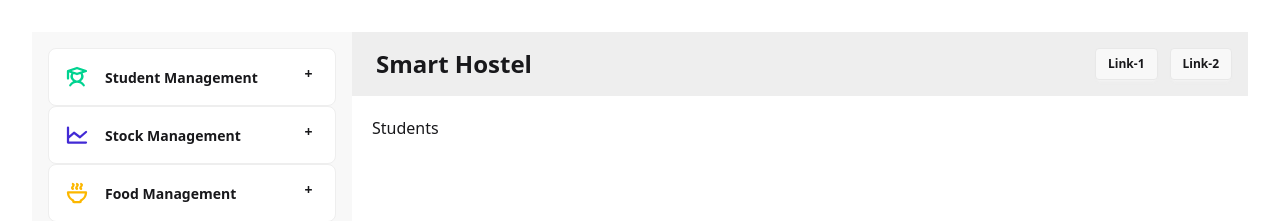
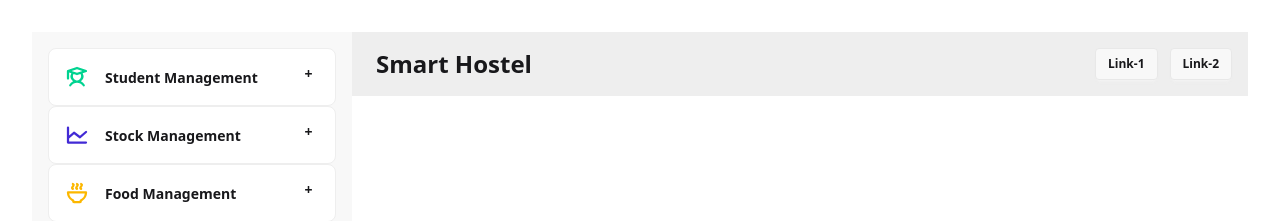
Before and after one commit to nurealammiaji/smart-hostel-client, a React (Vite) app: page /students in a window 1280 px wide. Shown: the top 221 px of the page. Built offline with nearby package versions, Linux system fonts and the light colour scheme.

Commit message:
new route added

```diff
--- a/src/components/MenuAccordion/MenuAccordion.jsx
+++ b/src/components/MenuAccordion/MenuAccordion.jsx
@@ -11,11 +11,11 @@ const MenuAccordion = () => {
                 <div className="collapse-content text-sm">
                     <ul className="menu bg-base-200 rounded-box w-full">
                         <li>
-                            <Link to={"/"}>
+                            <Link to={"/students/add"}>
                                 <span className='text-xl'>
                                     <PiIntersectBold />
                                 </span>
-                                Item 1
+                                Add
                             </Link>
                         </li>
                         <li>
--- /dev/null
+++ b/src/pages/Students/AddStudent/AddStudent.jsx
@@ -0,0 +1,9 @@
+import React from 'react'
+
+const AddStudent = () => {
+  return (
+    <div>AddStudent</div>
+  )
+}
+
+export default AddStudent
--- a/src/pages/Students/Students.jsx
+++ b/src/pages/Students/Students.jsx
@@ -1,8 +1,11 @@
 import React from 'react'
+import { Outlet } from 'react-router'
 
 const Students = () => {
   return (
-    <div>Students</div>
+    <div>
+      <Outlet />
+    </div>
   )
 }
 
```
Also changed, not shown: src/routes/AllRoutes.jsx (+8 -1 lines).
